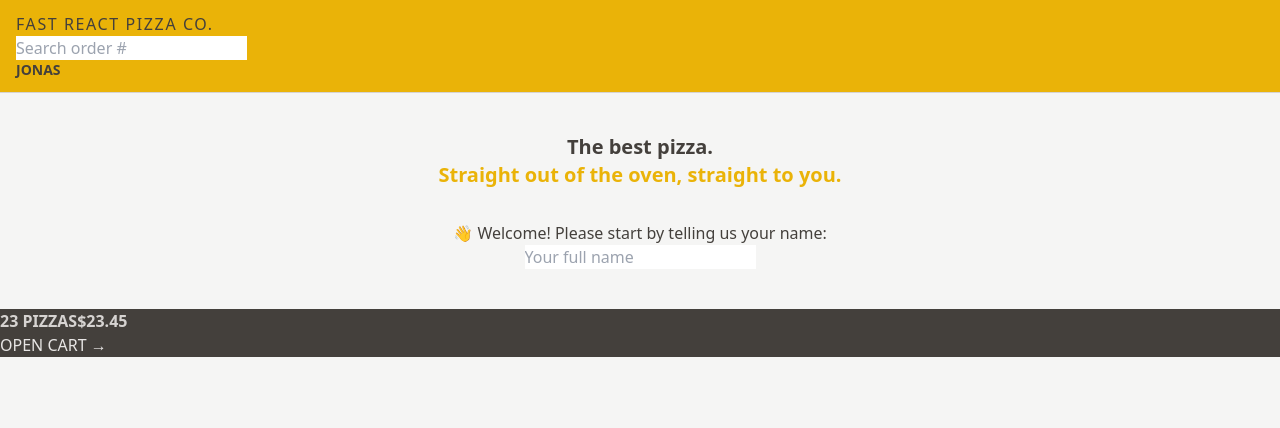
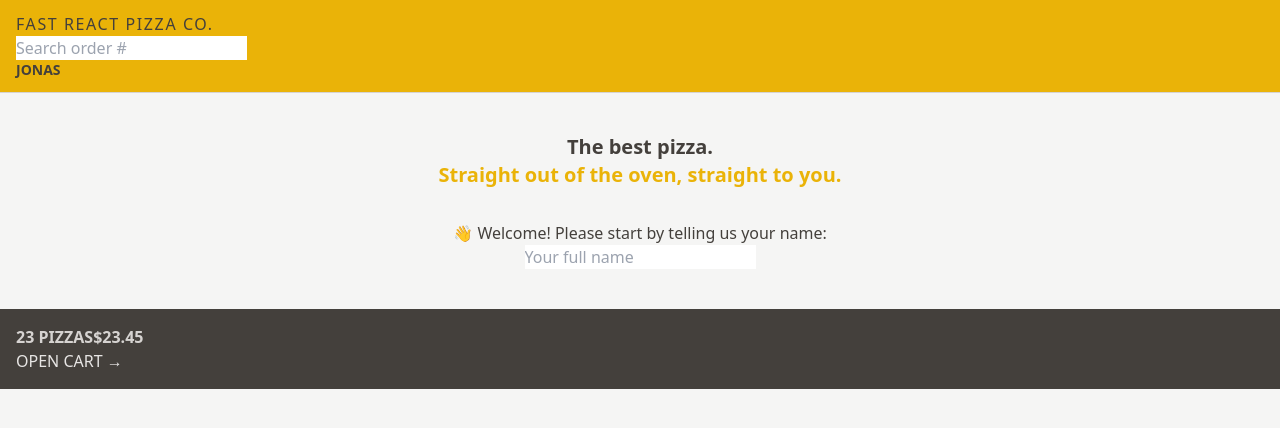
Before and after one commit to lahirujay99/Tailwind-CSS-Demo, a React (Vite) app: page / in a window 1280 px wide. Shown: the top 428 px of the page. Built offline with nearby package versions, Linux system fonts and the light colour scheme.

Commit message:
added padding to card component

```diff
--- a/src/features/cart/CartOverview.jsx
+++ b/src/features/cart/CartOverview.jsx
@@ -2,7 +2,7 @@ import { Link } from "react-router-dom";
 
 function CartOverview() {
   return (
-    <div className="bg-stone-700 text-stone-200 uppercase">
+    <div className="bg-stone-700 text-stone-200 uppercase p-4">
       <p className="text-stone-300 font-semibold">
         <span>23 pizzas</span>
         <span>$23.45</span>
```
